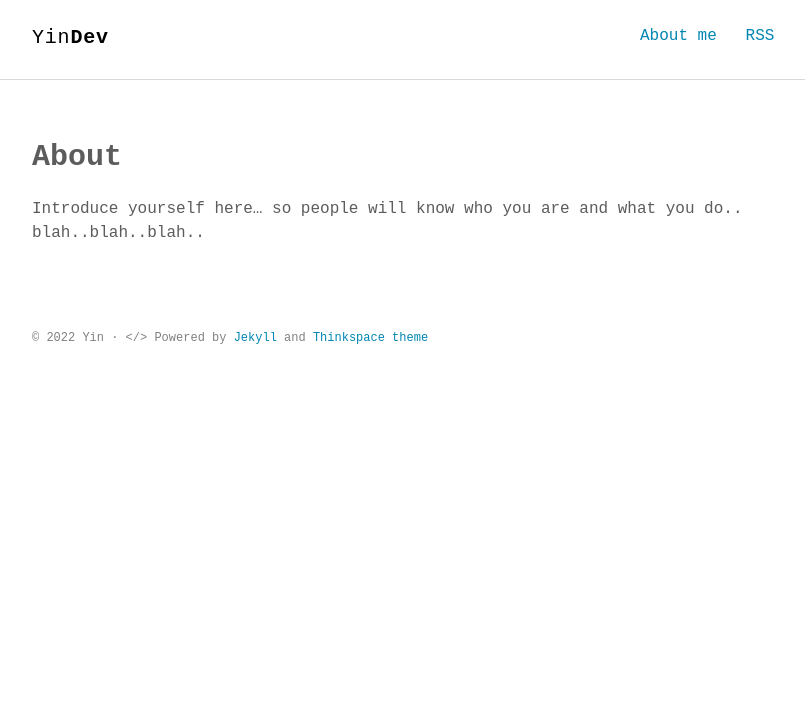
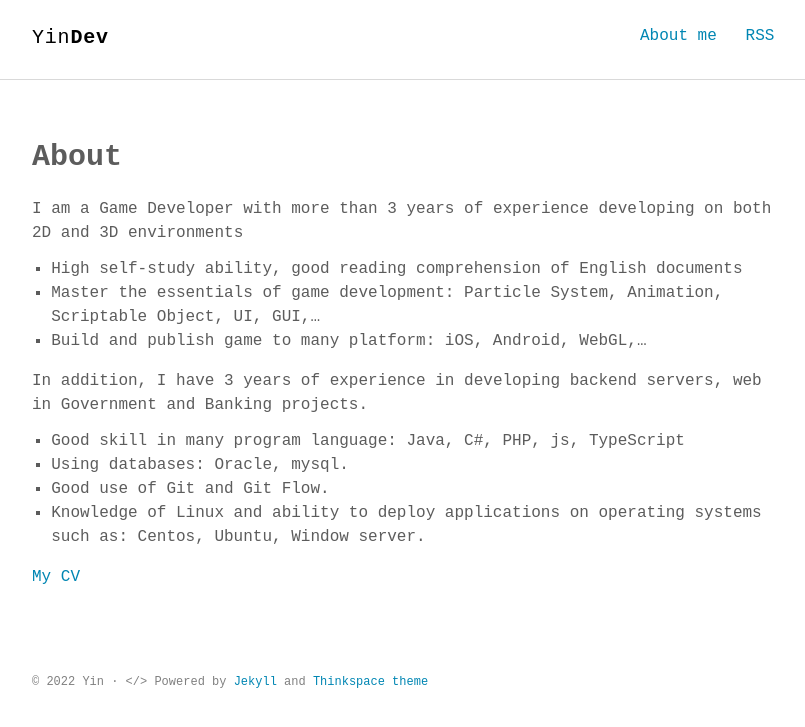
Before and after one commit to yinbetterdev/yinbetterdev.github.io, a Jekyll site: the page built from about.md, in a window 1280 px wide. Shown: the top 727 px of the page, without its empty margins (232-1037 px from the left). Built offline with Jekyll 4.4.1, drawn with Linux system fonts in a browser that asks for light colours; some web fonts are replaced.

Commit message:
Update about.md

```diff
--- a/about.md
+++ b/about.md
@@ -4,4 +4,15 @@ title: About
 permalink: /about/
 ---
 
-Introduce yourself here... so people will know who you are and what you do.. blah..blah..blah..
+I am a Game Developer with more than 3 years of experience developing on both 2D and 3D environments
+ - High self-study ability, good reading comprehension of English documents
+ - Master the essentials of game development: Particle System, Animation, Scriptable Object, UI, GUI,...
+ - Build and publish game to many platform: iOS, Android, WebGL,...
+
+In addition, I have 3 years of experience in developing backend servers, web in Government and Banking projects.
+ - Good skill in many program language: Java, C#, PHP, js, TypeScript
+ - Using databases: Oracle, mysql.
+ - Good use of Git and Git Flow.
+ - Knowledge of Linux and ability to deploy applications on operating systems such as: Centos, Ubuntu, Window server.
+
+ [My CV](https://www.topcv.vn/xem-cv/BwQLVQ4AVwIGWFxQBAMBU1MPAgQJWlZUBlAFAg633d)
```
